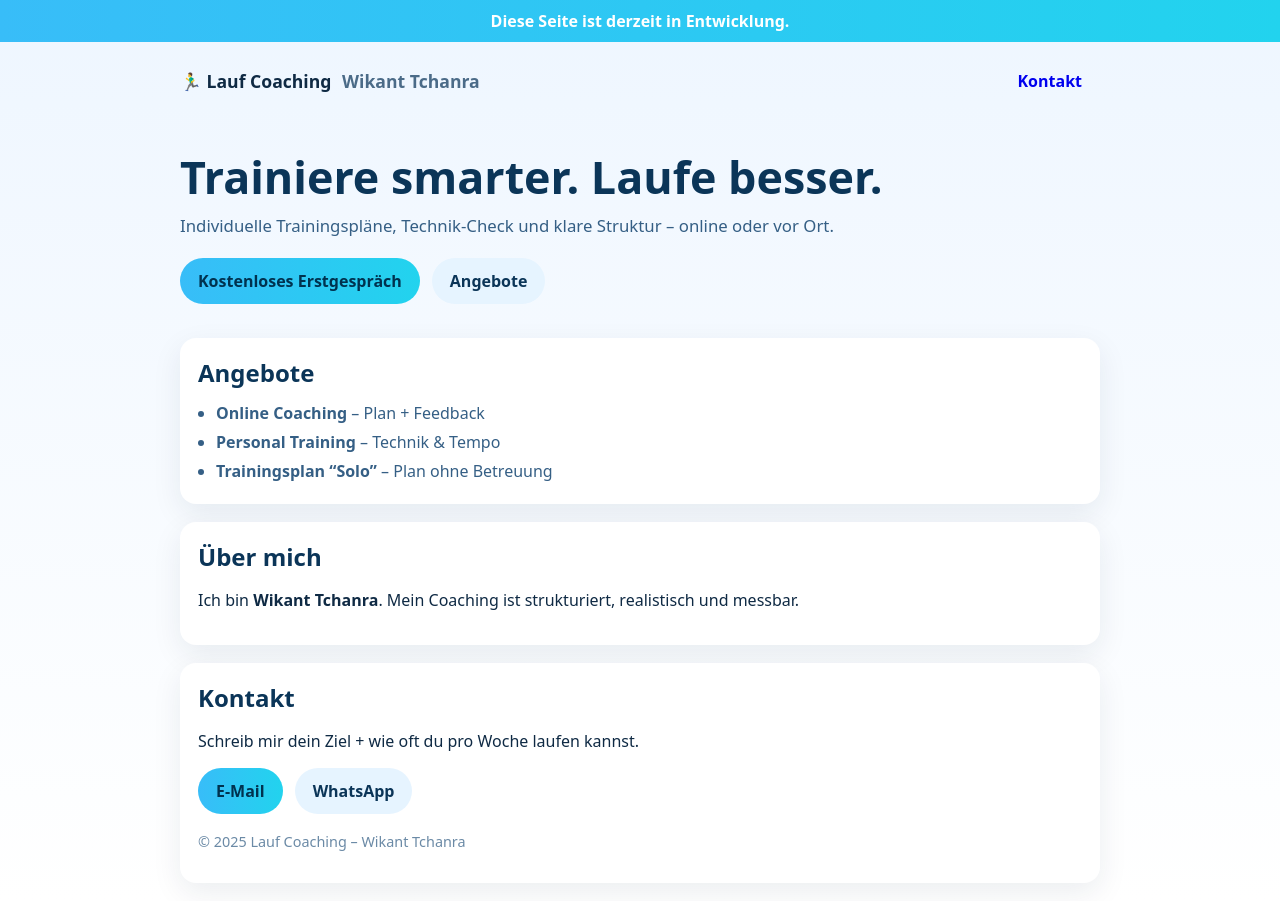
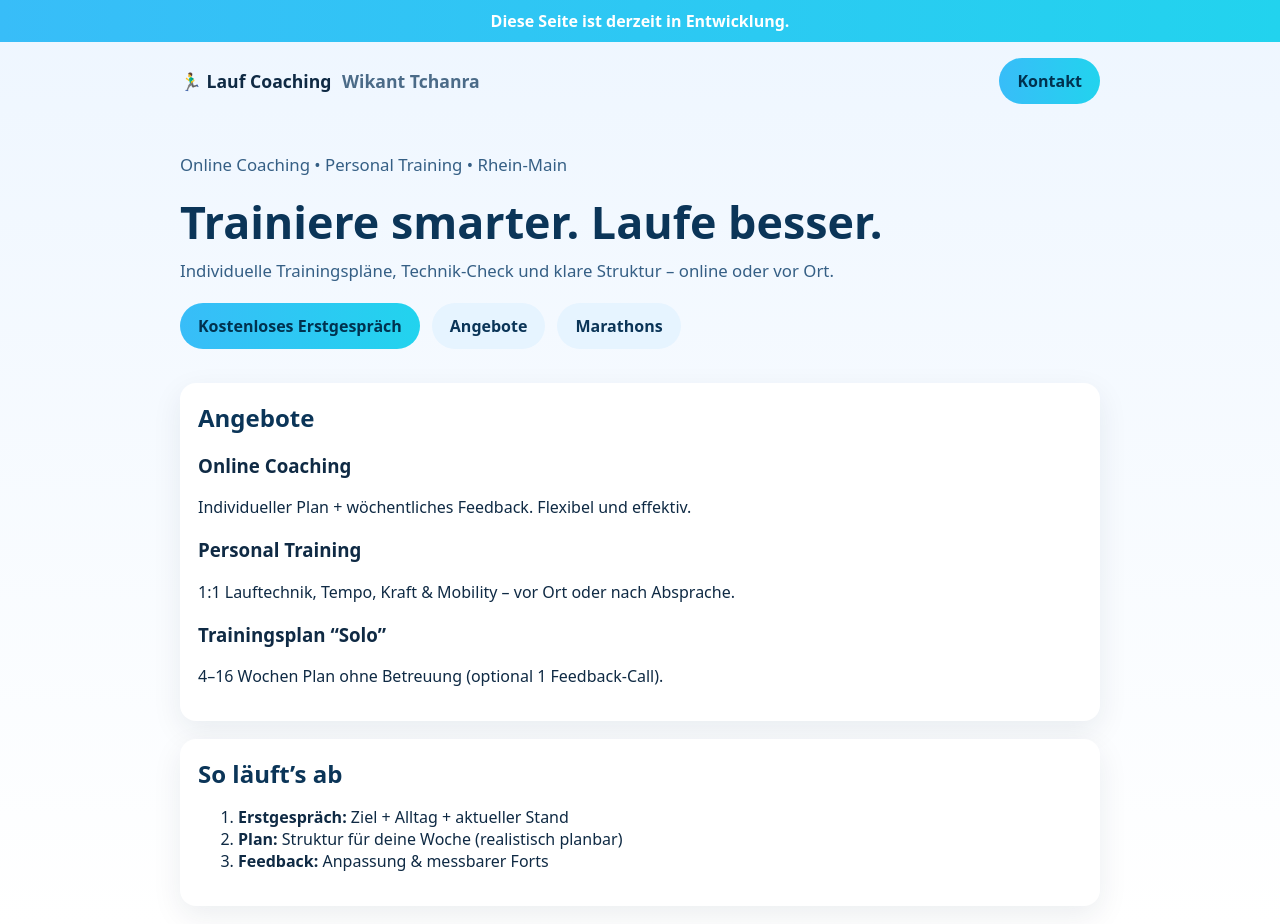
Before and after one commit to Steven12312/lauf-coaching, a plain HTML site: page index.html in a window 1280 px wide. Before the commit the page ends 901 px from the top, so only its background shows below. Drawn offline with Linux system fonts and the light colour scheme.

Commit message:
Update index.html with new sections and content
Added a development banner and updated the description meta tag. Enhanced the header and added new sections for coaching offers and process.

```diff
--- a/index.html
+++ b/index.html
@@ -4,56 +4,61 @@
   <meta charset="utf-8" />
   <meta name="viewport" content="width=device-width, initial-scale=1" />
   <title>Lauf Coaching – Wikant Tchanra</title>
-  <meta name="description" content="Lauf Coaching mit Wikant Tchanra – individuell, klar, effektiv." />
+  <meta name="description" content="Lauf Coaching mit Wikant Tchanra – individuell, klar, effektiv. Online & vor Ort." />
   <link rel="stylesheet" href="./style.css" />
 </head>
 
 <body>
+  <!-- Entwicklungsbanner -->
   <div class="devbar">Diese Seite ist derzeit in Entwicklung.</div>
 
-  <header class="wrap header">
+  <!-- Header -->
+  <header class="wrap header" id="top">
     <div class="brand">🏃‍♂️ Lauf Coaching <span>Wikant Tchanra</span></div>
-    <a class="btn" href="#kontakt">Kontakt</a>
+    <a class="btn primary" href="#kontakt">Kontakt</a>
   </header>
 
   <main class="wrap">
+
+    <!-- HERO -->
     <section class="hero">
+      <p class="tag">Online Coaching • Personal Training • Rhein-Main</p>
       <h1>Trainiere smarter. Laufe besser.</h1>
       <p>Individuelle Trainingspläne, Technik-Check und klare Struktur – online oder vor Ort.</p>
+
       <div class="actions">
         <a class="btn primary" href="#kontakt">Kostenloses Erstgespräch</a>
         <a class="btn ghost" href="#angebote">Angebote</a>
+        <a class="btn ghost" href="#marathons">Marathons</a>
       </div>
     </section>
 
-    <section id="angebote" class="box">
+    <!-- ANGEBOTE -->
+    <section class="box" id="angebote">
       <h2>Angebote</h2>
-      <ul>
-        <li><strong>Online Coaching</strong> – Plan + Feedback</li>
-        <li><strong>Personal Training</strong> – Technik & Tempo</li>
-        <li><strong>Trainingsplan “Solo”</strong> – Plan ohne Betreuung</li>
-      </ul>
+
+      <div class="cards">
+        <div class="card">
+          <h3>Online Coaching</h3>
+          <p>Individueller Plan + wöchentliches Feedback. Flexibel und effektiv.</p>
+        </div>
+
+        <div class="card">
+          <h3>Personal Training</h3>
+          <p>1:1 Lauftechnik, Tempo, Kraft & Mobility – vor Ort oder nach Absprache.</p>
+        </div>
+
+        <div class="card">
+          <h3>Trainingsplan “Solo”</h3>
+          <p>4–16 Wochen Plan ohne Betreuung (optional 1 Feedback-Call).</p>
+        </div>
+      </div>
     </section>
 
-    <section class="box">
-      <h2>Über mich</h2>
-      <p>Ich bin <strong>Wikant Tchanra</strong>. Mein Coaching ist strukturiert, realistisch und messbar.</p>
-    </section>
-
-    <section id="kontakt" class="box">
-      <h2>Kontakt</h2>
-      <p>Schreib mir dein Ziel + wie oft du pro Woche laufen kannst.</p>
-
-      <!-- Ersetze die Platzhalter -->
-      <div class="contact">
-        <a class="btn primary" href="mailto:info@deinedomain.de?subject=Erstgespräch%20Lauf%20Coaching">E-Mail</a>
-        <a class="btn ghost" href="https://wa.me/49123456789" target="_blank" rel="noopener">WhatsApp</a>
-      </div>
-
-      <p class="small">© <span id="year"></span> Lauf Coaching – Wikant Tchanra</p>
-    </section>
-  </main>
-
-  <script src="./main.js"></script>
-</body>
-</html>
+    <!-- ABLAUF -->
+    <section class="box" id="ablauf">
+      <h2>So läuft’s ab</h2>
+      <ol class="steps">
+        <li><strong>Erstgespräch:</strong> Ziel + Alltag + aktueller Stand</li>
+        <li><strong>Plan:</strong> Struktur für deine Woche (realistisch planbar)</li>
+        <li><strong>Feedback:</strong> Anpassung & messbarer Forts
```
